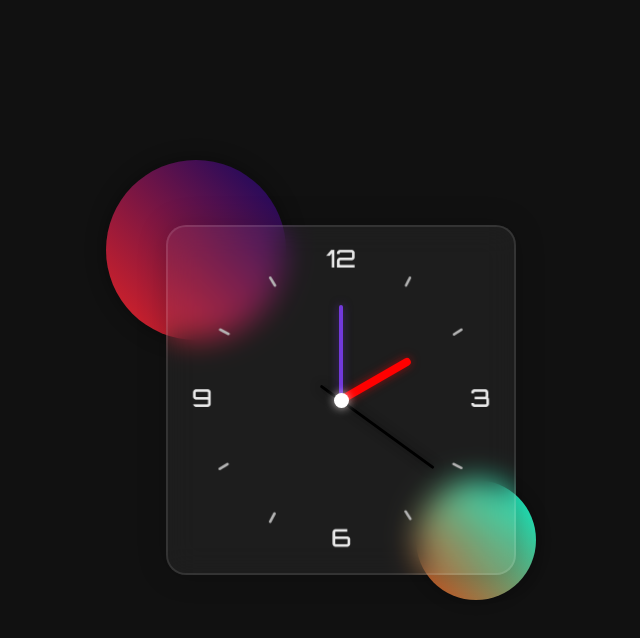
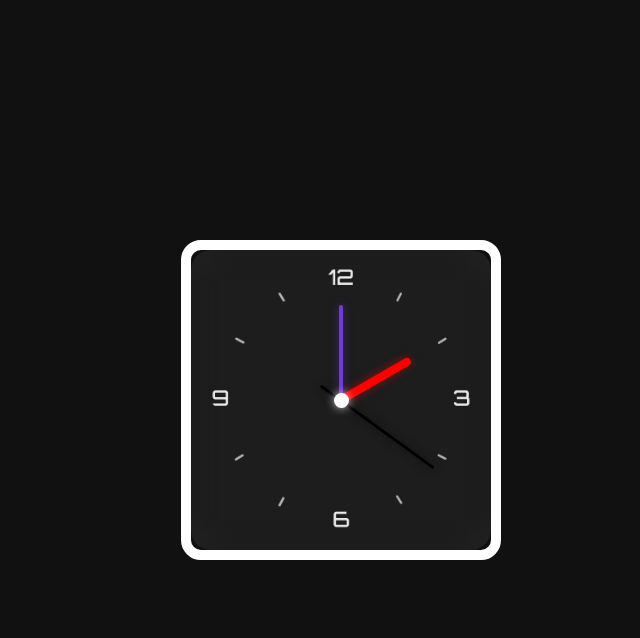
Before and after one commit to meshach5667/100-DAYS-OF-CODE, a plain HTML site: page clock.html in a window 1280 px wide. Shown: the whole page, without its empty margins (299-939 px from the left). Drawn offline with Linux system fonts and the light colour scheme.

Commit message:
Day 04- changes

```diff
--- a/clock.css
+++ b/clock.css
@@ -46,29 +46,6 @@ body {
 
 
 
-.container .circle:nth-child(1) {
-    width: 180px;
-    height: 180px;
-    top: -60px;
-    left: -60px;
-    background: linear-gradient(
-        45deg, #e52424, #0c0763
-    );
-    animation-name: move-up;
-    box-shadow: 0 0 20px rgba(0, 0, 0, 0.4);
-}
-
-.container .circle:nth-child(2) {
-    width: 120px;
-    height: 120px;
-    bottom: -20px;
-    right: -20px;
-    background: linear-gradient(
-        45deg, #d64612, #00fbd1
-    );
-    animation-name: move-down;
-    box-shadow: 0 0 15px rgba(0, 0, 0, 0.3);
-}
 
 .clock {
     width: 350px;
@@ -166,3 +143,35 @@ body {
     border-radius: 2px;
     box-shadow: 0 0 10px rgba(0, 0, 0, 0.5);
 }
+
+
+.frame {
+    border: 10px solid white;
+    border-radius: 20px;
+    overflow: hidden;
+}
+
+.clock-container {
+    width: 300px;
+    height: 300px;
+    display: flex;
+    align-items: center;
+    justify-content: center;
+}
+
+
+.clock {
+    width: 100%;
+    height: 100%;
+}
+
+.clock {
+    border: none;
+}
+
+
+.clock::before {
+    width: 15px;
+    height: 15px;
+
+}
--- a/clock.html
+++ b/clock.html
@@ -6,18 +6,12 @@
     <title>Day 4 - Glassmorphism Analog Clock</title>
 
     <link rel="stylesheet" href="clock.css">
-
 </head>
 
-
 <body>
-
     <div class="container">
-
-        <div class="circle"></div>
-        <div class="circle"></div>
-
-
+        <div class="frame">
+            <div class="clock-container">
                 <div class="clock">
                     <div class="clock-bg">
                         <img src="images/clock.png" alt="...">
@@ -32,12 +26,15 @@
                         <span class="sec" id="sec"></span>
                     </div>
                 </div>
-
+            </div>
+        </div>
     </div>
 
+    <div class="container">
+        <div class="circle"></div>
+        <div class="circle"></div>
+    </div>
 
     <script type="text/javascript" src="clock.js"></script>
-
 </body>
-
 </html>
```
Lines whose indentation alone changed are shown as unchanged.
